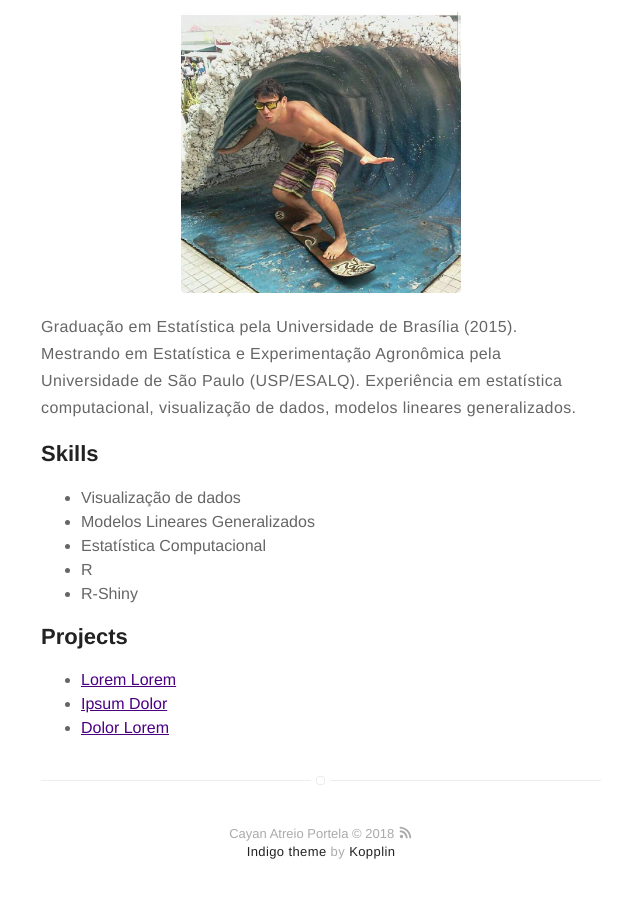
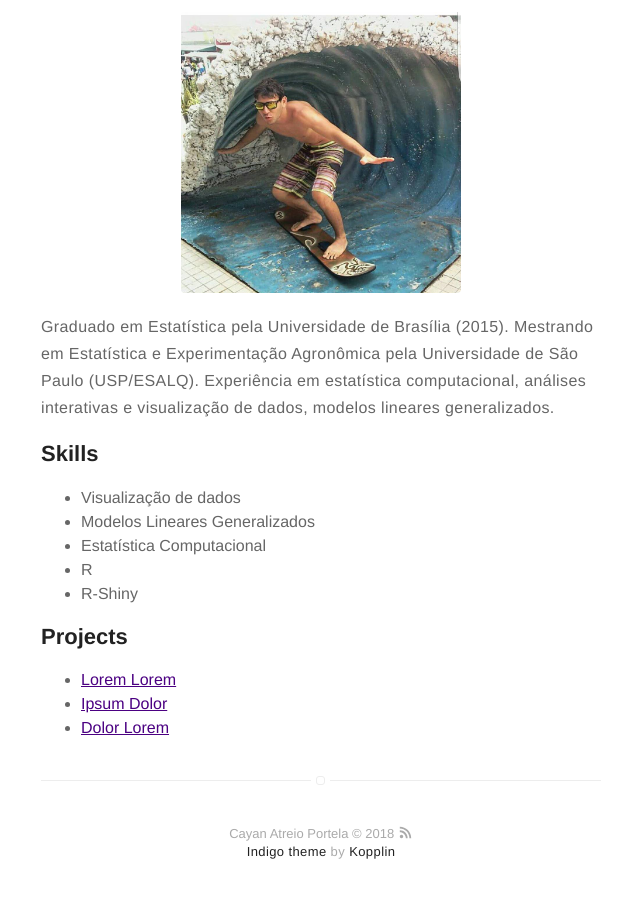
Before and after one commit to Cayan-Portela/cayan-portela.github.io, a Jekyll site: the page built from about.md, in a window 1280 px wide, cut to the strip 229-1152 px from the top of the page. Shown: the top 898 px of the strip, without its empty margins (319-959 px from the left). Built offline with Jekyll 4.4.1, drawn with Linux system fonts in a browser that asks for light colours.

Commit message:
Update about.md

```diff
--- a/about.md
+++ b/about.md
@@ -4,7 +4,7 @@
 ---
 ![Profile Image]({{ site.url }}/{{ site.picture }})
 
-<p>Graduação em Estatística pela Universidade de Brasília (2015). Mestrando em Estatística e Experimentação Agronômica pela Universidade de São Paulo (USP/ESALQ). Experiência em estatística computacional, visualização de dados, modelos lineares generalizados.</p>
+<p>Graduado em Estatística pela Universidade de Brasília (2015). Mestrando em Estatística e Experimentação Agronômica pela Universidade de São Paulo (USP/ESALQ). Experiência em estatística computacional, análises interativas e visualização de dados, modelos lineares generalizados.</p>
 
 
 <h2>Skills</h2>
```
